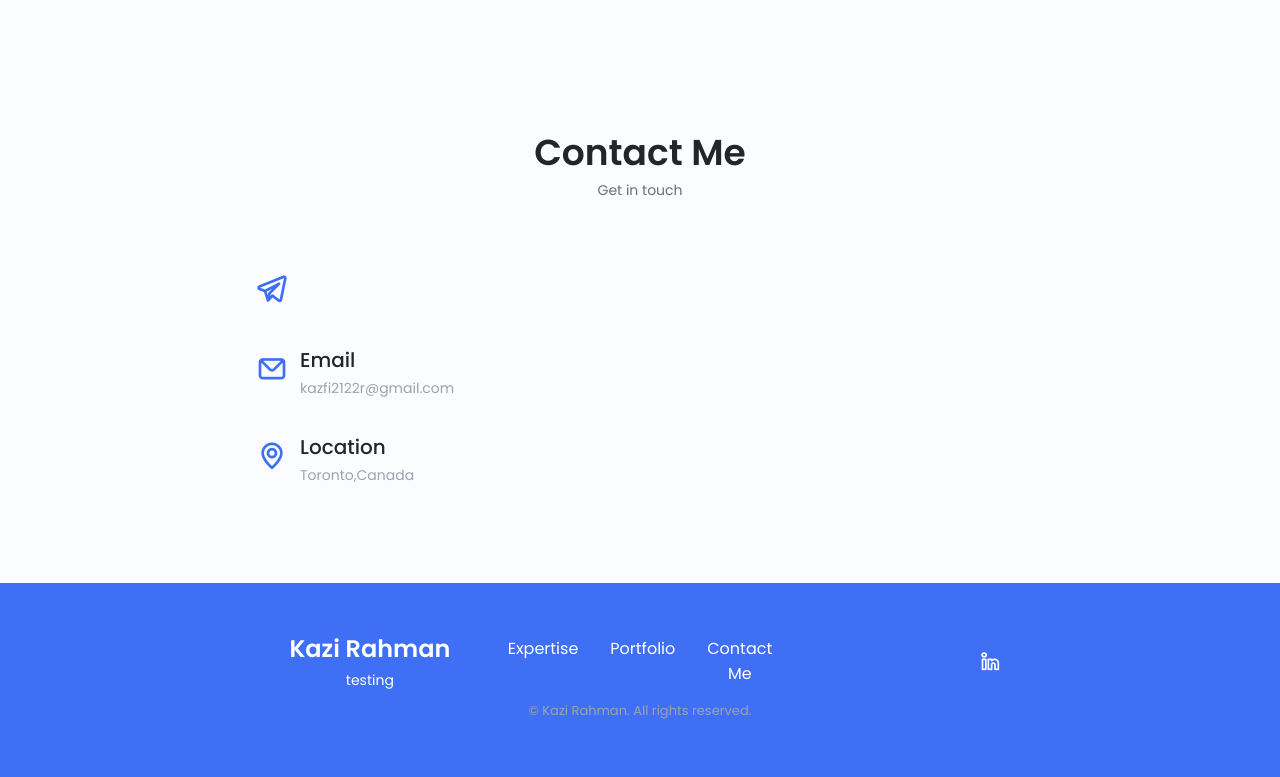
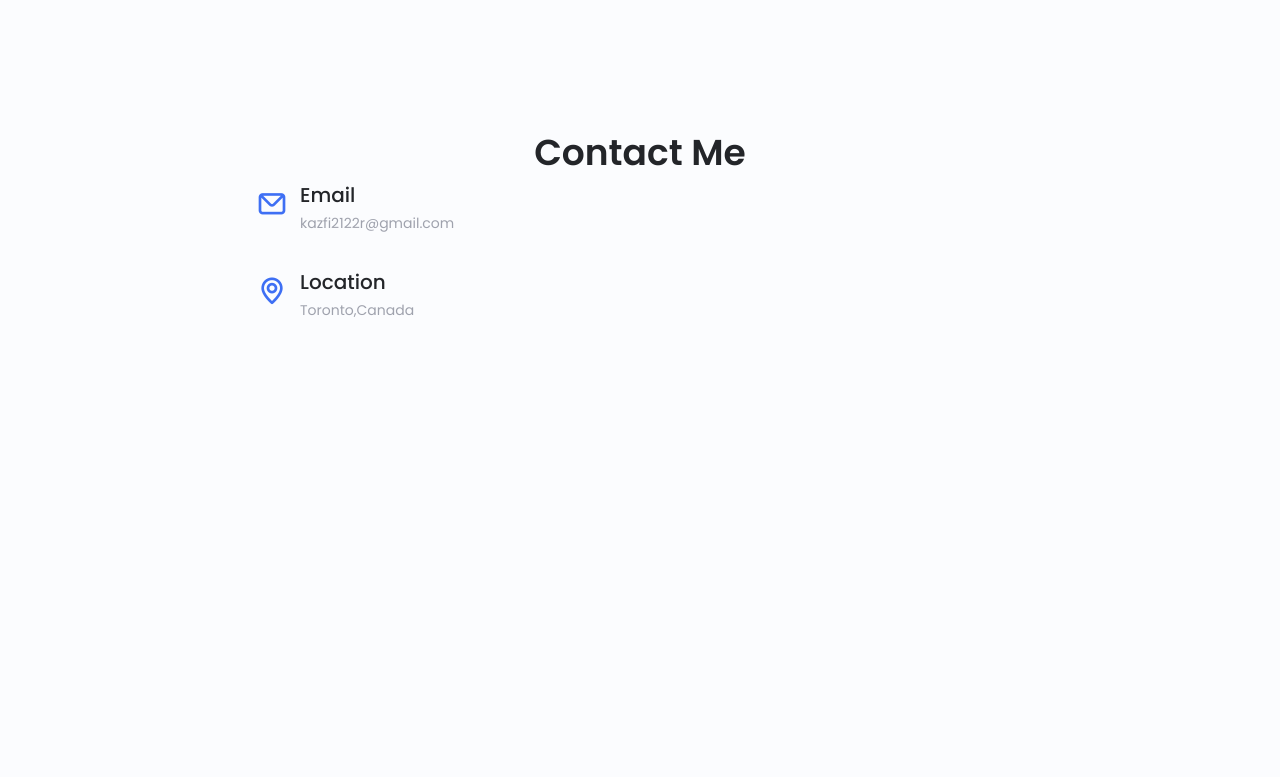
Before and after one commit to kf-rahman/RahmanK.github.io, a plain HTML site: page index.html in a window 1280 px wide. Shown: the part 2361-3138 px from the top of the page. After the commit the page ends 2747 px from the top, so only its background shows below. Drawn offline with nearby package versions, Linux system fonts and the light colour scheme.

Commit message:
deleted footer, cleaned up contact section

```diff
--- a/index.html
+++ b/index.html
@@ -476,15 +476,8 @@
         <!--==================== CONTACT ME ====================-->
         <section class="contact section" id="contact">
             <h2 class="section__title">Contact Me</h2>
-            <span class="section__subtitle">Get in touch</span>
-
             <div class="contact__container container grid">
                 <div>
-                    <div class="contact__information">
-                        <i class="uil uil-telegram-alt contact__icon"></i>
-
-                    </div>
-
                     <div class="contact__information">
                         <i class="uil uil-envelope contact__icon"></i>
 
@@ -511,39 +504,7 @@
     </main>
 
     <!--==================== FOOTER ====================-->
-    <footer class="footer" id="footer">
-        <div class="footer__bg">
-            <div class="footer__container container grid">
-                <div style="display: flex; flex-direction: column; align-items: center;">
-                    <h2 class="footer__title">Kazi Rahman</h2>
-                    <span class="footer__subtitle">testing</span>
-                </div>
 
-                <ul class="footer__links" style="align-self: center;">
-                    <li>
-                        <a href="#expertise" class="footer__link">Expertise</a>
-                    </li>
-
-                    <li>
-                        <a href="#portfolio" class="footer__link">Portfolio</a>
-                    </li>
-
-                    <li>
-                        <a href="#contact" class="footer__link">Contact Me</a>
-                    </li>
-                </ul>
-
-                <div class="footer__socials" style="align-self: center;">
-
-                    <a href="www.linkedin.com/in/kazi-rahman22/" target="_blank" class="footer__social">
-                        <i class="uil uil-linkedin-alt"></i>
-                    </a>
-                </div>
-            </div>
-
-            <p class="footer__copy" style="margin-top: 10px;">&#169; Kazi Rahman. All rights reserved.</p>
-        </div>
-    </footer>
 
 
     <!--==================== SCROLL TOP ====================-->
```
